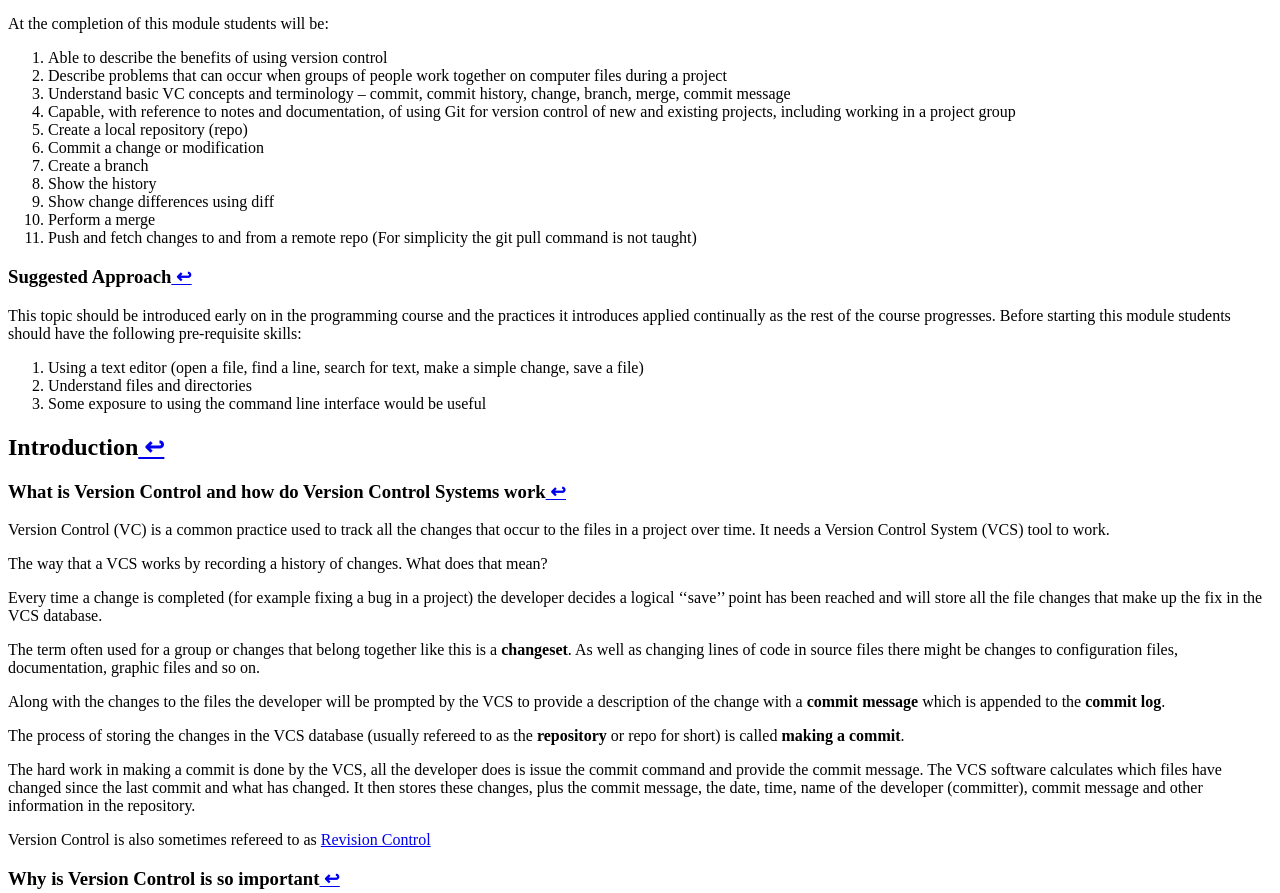
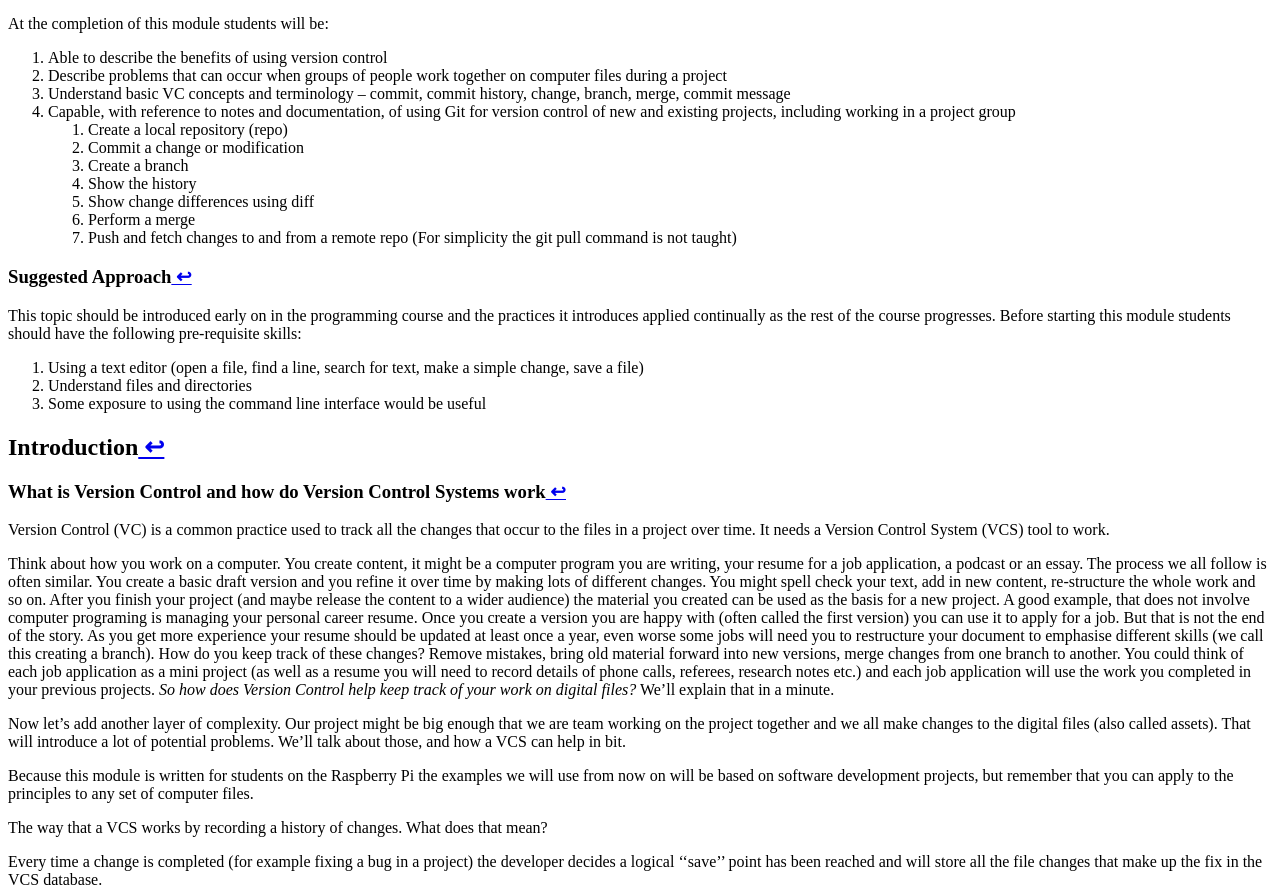
Before and after one commit to alecthegeek/version-control-basics, a plain HTML site: page index.html in a window 1280 px wide. Shown: the part 762-1655 px from the top of the page. Drawn offline with Linux system fonts and the light colour scheme.

Commit message:
Updated for publication

```diff
--- a/index.html
+++ b/index.html
@@ -74,7 +74,9 @@ The examples in this course have been tested on Debian Linux.</p>
 <li>Able to describe the benefits of using version control</li>
 <li>Describe problems that can occur when groups of people work together on computer files during a project</li>
 <li>Understand basic VC concepts and terminology – commit, commit history, change, branch, merge, commit message</li>
-<li>Capable, with reference to notes and documentation, of using Git for version control of new and existing projects, including working in a project group</li>
+<li>Capable, with reference to notes and documentation, of using Git for version control of new and existing projects, including working in a project group
+
+<ol>
 <li>Create a local repository (repo)</li>
 <li>Commit a change or modification</li>
 <li>Create a branch</li>
@@ -82,6 +84,7 @@ The examples in this course have been tested on Debian Linux.</p>
 <li>Show change differences using diff</li>
 <li>Perform a merge</li>
 <li>Push and fetch changes to and from a remote repo (For simplicity the git pull command is not taught)</li>
+</ol></li>
 </ol>
 
 <h3 id="suggestedapproach">Suggested Approach<a href="#ToC-suggestedapproach"> ↩</a></h3>
@@ -100,6 +103,28 @@ Before starting this module students should have the following pre-requisite ski
 <h3 id="whatisversioncontrolandhowdoversioncontrolsystemswork">What is Version Control and how do Version Control Systems work<a href="#ToC-whatisversioncontrolandhowdoversioncontrolsystemswork"> ↩</a></h3>
 
 <p>Version Control (VC) is a common practice used to track all the changes that occur to the files in a project over time. It needs a Version Control System (VCS) tool to work.</p>
+
+<p>Think about how you work on a computer.
+You create content, it might be a computer program you are writing, your resume for a job application, a podcast or an essay.
+The process we all follow is often similar. You create a basic draft version and you refine it over time by making lots of different changes.
+You might spell check your text, add in new content, re-structure the whole work and so on.
+After you finish your project (and maybe release the content to a wider audience) the material you created can be used as the basis for a new project.
+A good example, that does not involve computer programing is managing your personal career resume.
+Once you create a version you are happy with (often called the first version) you can use it to apply for a job.
+But that is not the end of the story.
+As you get more experience your resume should be updated at least once a year, even worse some jobs will need you to restructure your document to emphasise different skills
+(we call this creating a branch).
+How do you keep track of these changes? Remove mistakes, bring old material forward into new versions, merge changes from one branch to another.
+You could think of each job application as a mini project (as well as a resume you will need to record details of phone calls, referees, research notes etc.) and
+each job application will use the work you completed in your previous projects. <em>So how does Version Control help keep track of your work on digital files?</em>
+We’ll explain that in a minute.</p>
+
+<p>Now let’s add another layer of complexity.
+Our project might be big enough that we are team working on the project together and we all make changes to the digital files (also called assets).
+That will introduce a lot of potential problems. We’ll talk about those, and how a VCS can help in bit.</p>
+
+<p>Because this module is written for students on the Raspberry Pi the examples we will use from now on will be based on software development projects,
+but remember that you can apply to the principles to any set of computer files.</p>
 
 <p>The way that a VCS works by recording a history of changes. What does that mean?</p>
 
```
